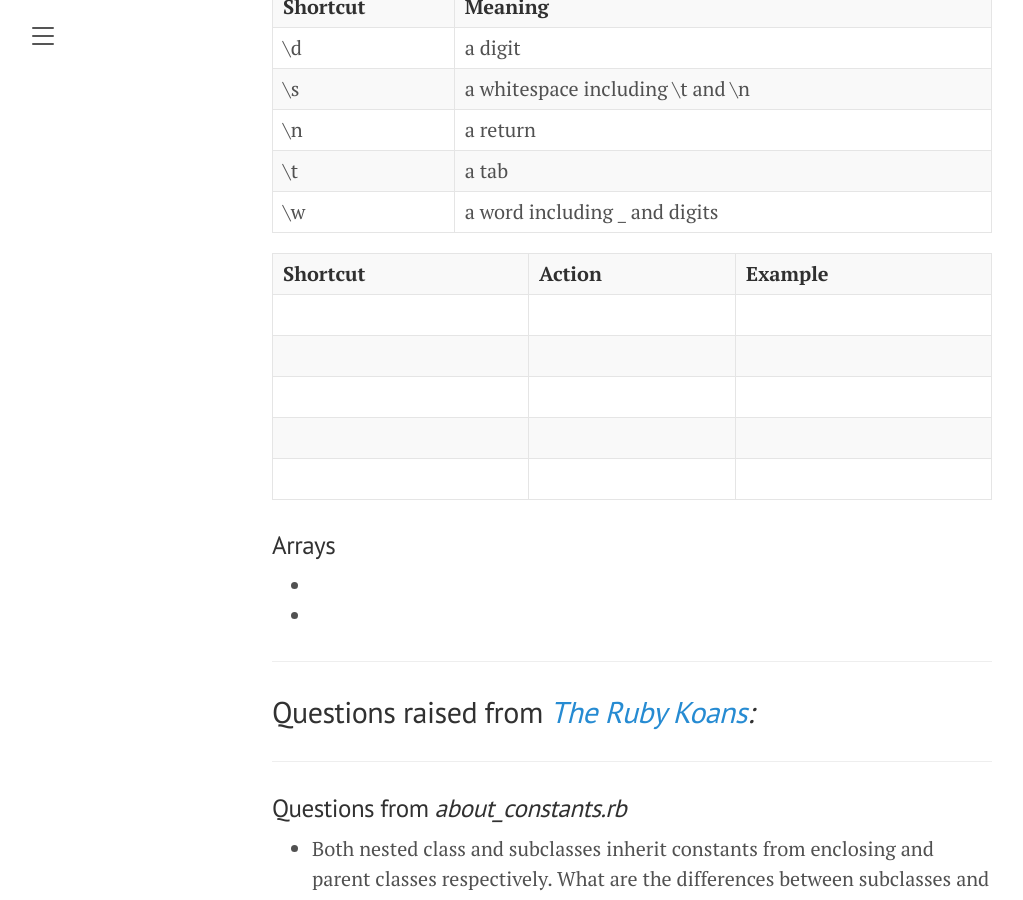
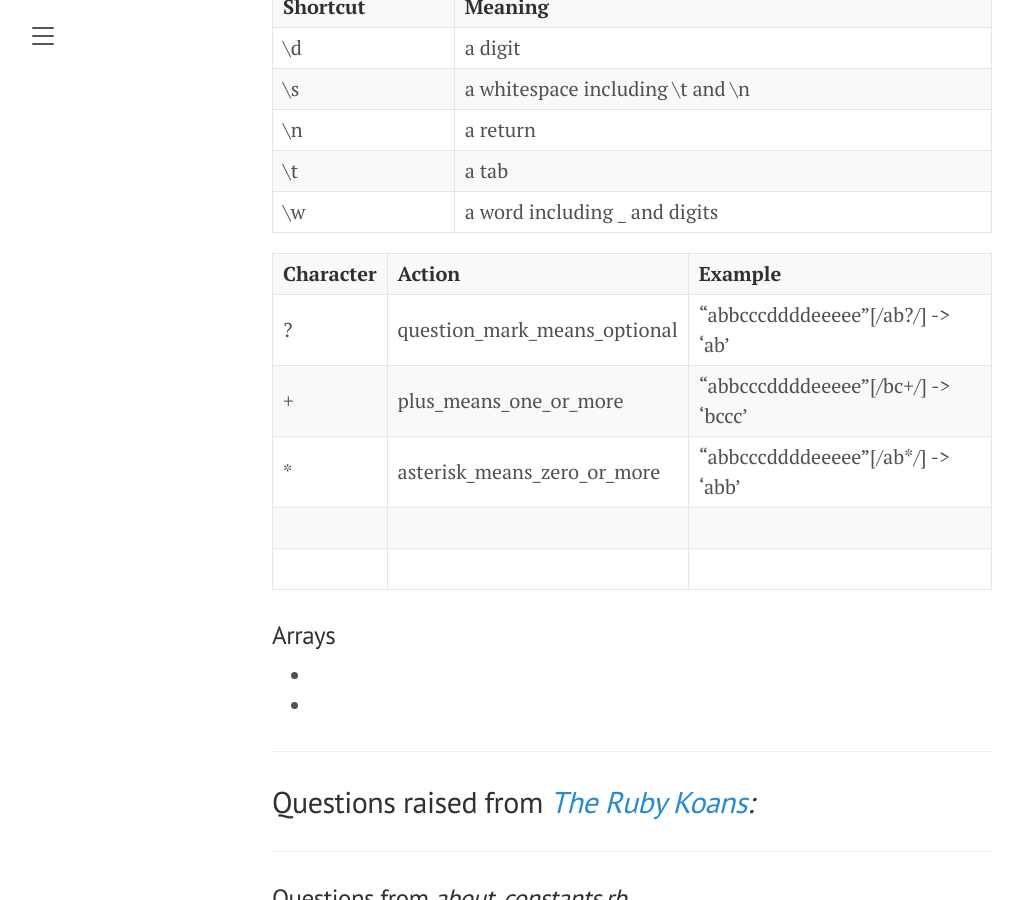
Before and after one commit to KevinDelaFuente/til, a Jekyll site: the page built from _posts/2022-04-03-Second Day on the Path to Enlightenment.md, in a window 1280 px wide and 900 px high, scrolled down 587 px. Shown: the whole window, without its empty margins (8-1031 px from the left). Built offline with Jekyll 4.4.1, drawn with Linux system fonts in a browser that asks for light colours.

Commit message:
Update 2022-04-03-Second Day on the Path to Enlightenment.md

```diff
--- a/_posts/2022-04-03-Second Day on the Path to Enlightenment.md
+++ b/_posts/2022-04-03-Second Day on the Path to Enlightenment.md
@@ -18,12 +18,12 @@ title:  "Second Day on the Path to Ruby Enlightenment"
   | \t | a tab |
   | \w | a word including _ and digits |
 
-  | **Shortcut** | **Action** | **Example** |
-  |  |  |
-  |  |  |
-  |  |  |
-  |  |  |
-  |  |  |
+  | **Character** | **Action** | **Example** |
+  | ? | question_mark_means_optional | "abbcccddddeeeee"[/ab?/] -> 'ab' |
+  | + | plus_means_one_or_more | "abbcccddddeeeee"[/bc+/] -> 'bccc'|
+  | * | asterisk_means_zero_or_more | "abbcccddddeeeee"[/ab*/] -> 'abb' |
+  |  |  |  |
+  |  |  |  |
 
 ### Arrays
   -
```
